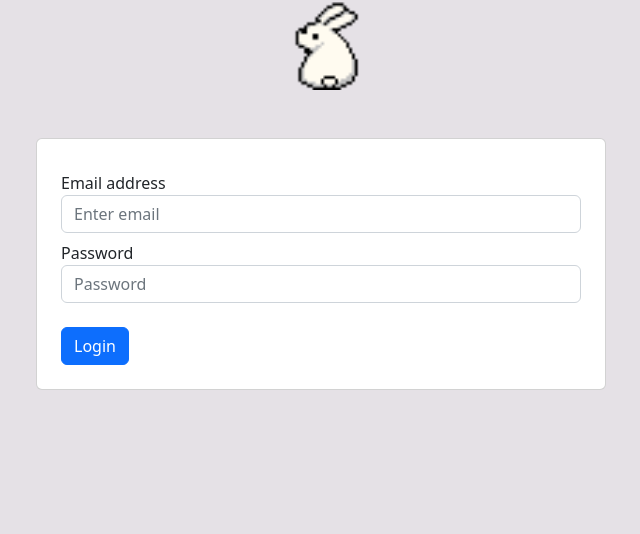
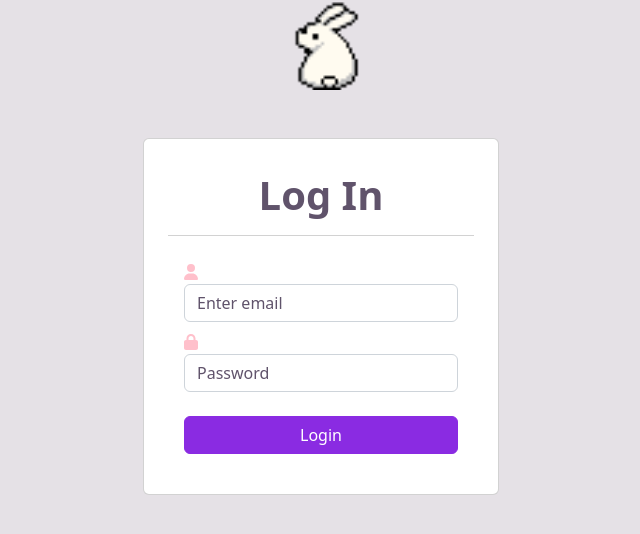
Before and after one commit to beyzanurgenc/focus-on, a React (Create React App) app: page /login in a window 1280 px wide. Shown: the top 534 px of the page, without its empty margins (319-959 px from the left). Built offline with nearby package versions, Linux system fonts and the light colour scheme.

Commit message:
login page implemented.

```diff
--- a/package.json
+++ b/package.json
@@ -3,6 +3,9 @@
   "version": "0.1.0",
   "private": true,
   "dependencies": {
+    "@fortawesome/fontawesome-svg-core": "^6.2.1",
+    "@fortawesome/free-solid-svg-icons": "^6.2.1",
+    "@fortawesome/react-fontawesome": "^0.2.0",
     "@testing-library/jest-dom": "^5.16.5",
     "@testing-library/react": "^13.4.0",
     "@testing-library/user-event": "^13.5.0",
--- a/src/components/pages/login/Login.jsx
+++ b/src/components/pages/login/Login.jsx
@@ -1,33 +1,43 @@
+import { faLock, faUser } from '@fortawesome/free-solid-svg-icons';
+import { FontAwesomeIcon } from '@fortawesome/react-fontawesome';
 import React, { useState } from 'react';
+import { useNavigate } from 'react-router-dom';
+import logo from '../../../assets/gifs/animated-rabbit.gif';
 import { login } from '../../../controllers/userController';
-import logo from '../../../assets/gifs/animated-rabbit.gif';
 
 const Login = () => {
 
     const [email, setEmail] = useState("");
     const [password, setPassword] = useState("");
+    const navigate = useNavigate();
 
     const handleSubmit = (event) => {
         event.preventDefault();
         login(email, password).then((result) => {
-            console.log(result);
+            navigate('/');
+        }).catch((error) => {
+            console.log(error);
         });
     }
 
     return (
         <div className="container col h-100">
             <div className='row d-flex justify-content-center'>
-                <img src={logo} alt="loading..." style={{ width: "10%", height: "10%" }}/>
+                <img src={logo} alt="loading..." style={{ width: "10%", height: "10%" }} />
             </div>
             <div className="row d-flex justify-content-center mt-5">
-                <div className="col-6 card p-4">
-                    <form id="loginform" onSubmit={handleSubmit}>
+                <div className='col-4'>
+                    <div className="card p-4">
+                        <div className="card-header header">
+                            <h2>Log In</h2>
+                        </div>
+                        <div className="card-body">
+                            <form onSubmit={handleSubmit}>
                                 <div className="form-group mt-2">
-                            <label>Email address</label>
+                                    <FontAwesomeIcon icon={faUser} size='1x' color='pink' />
                                     <input
                                         type="email"
                                         className="form-control"
-                                id="EmailInput"
                                         name="EmailInput"
                                         aria-describedby="emailHelp"
                                         placeholder="Enter email"
@@ -35,19 +45,20 @@ const Login = () => {
                                     />
                                 </div>
                                 <div className="form-group mt-2">
-                            <label>Password</label>
+                                    <FontAwesomeIcon icon={faLock} size='1x' color='pink' />
                                     <input
                                         type="password"
                                         className="form-control"
-                                id="exampleInputPassword1"
                                         placeholder="Password"
                                         onChange={(event) => setPassword(event.target.value)}
                                     />
                                 </div>
-                        <button type="submit" className="btn btn-primary app-button mt-4">
+                                <button type="submit" className="col-12 btn btn-primary app-button mt-4">
                                     Login
                                 </button>
                             </form>
+                        </div>
+                    </div>
                 </div>
             </div>
         </div>
--- a/src/components/style.css
+++ b/src/components/style.css
@@ -1,14 +1,29 @@
 .app-button {
-    background-color: blueviolet;
-    border-color: blueviolet;
+    background-color: blueviolet !important;
+    border-color: blueviolet !important;
 }
 
 .app-button:hover {
-    background-color: rgb(174, 93, 250);
-    border-color: rgb(174, 93, 250);
+    background-color: rgb(174, 93, 250) !important;
+    border-color: rgb(174, 93, 250) !important;
 }
 
 .app-button:active {
     background-color: rgb(174, 93, 250) !important;
     border-color: rgb(174, 93, 250) !important;
 }
+
+.header {
+    text-align: center;
+    background-color: transparent !important;
+}
+
+.header h2 {
+    font-size: 250%;
+    font-weight: bold;
+    color: rgb(96, 83, 107);
+}
+
+::placeholder {
+    color: rgb(96, 83, 107) !important;
+}
--- a/src/services/firebase/firebase.js
+++ b/src/services/firebase/firebase.js
@@ -19,10 +19,8 @@ export const loginRequest = (email, password) => {
     return new Promise((resolve, reject) => {
         let signInPromise = signInWithEmailAndPassword(auth, email, password);
         signInPromise.then((userCredentials) => {
-            console.log(userCredentials);
             resolve(userCredentials);
         }).catch((error) => {
-            console.log(error);
             reject(error);
         });
     });
```
Lines whose indentation alone changed are shown as unchanged.
